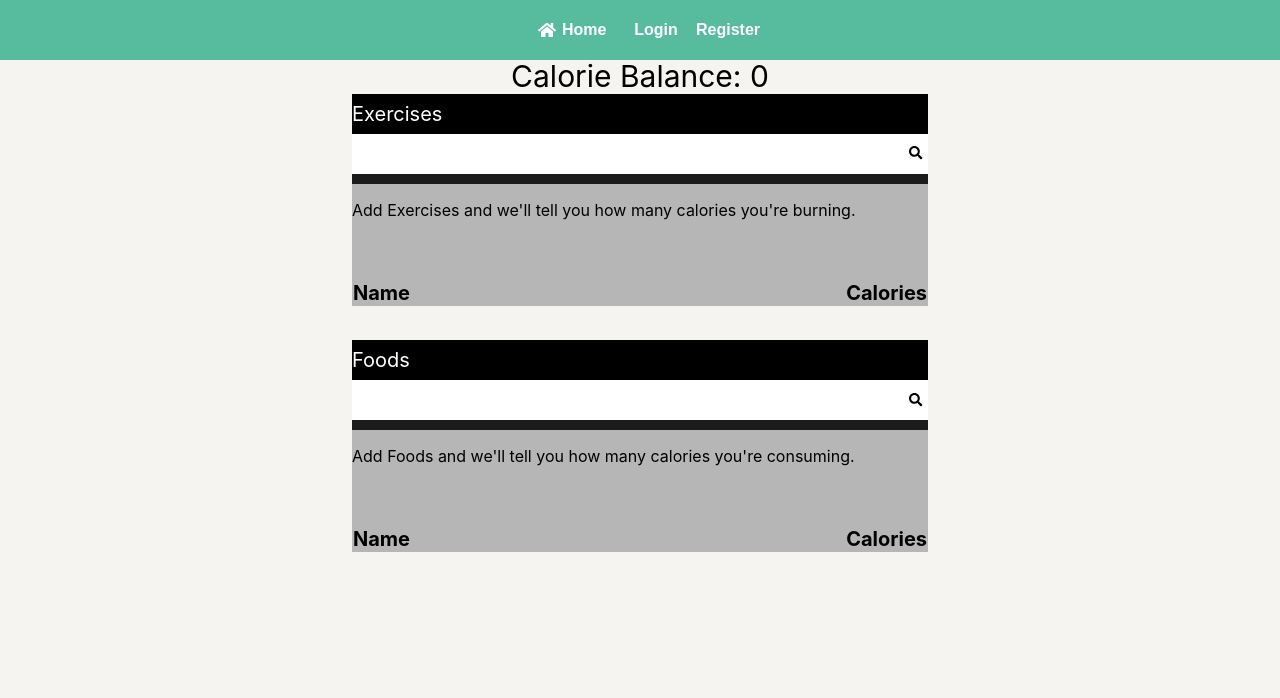
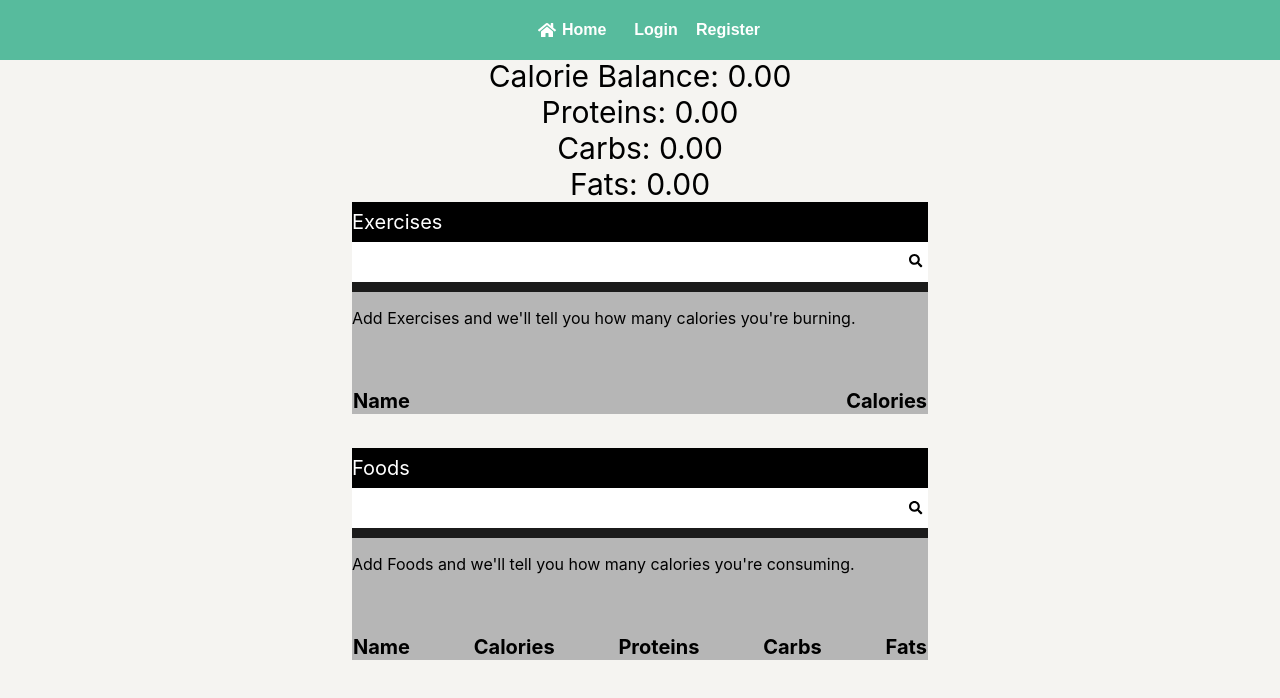
Before and after one commit to KostadinDinkov/HealthTracker, a React (Create React App) app in the folder health-tracker/: page /home in a window 1280 px wide. Shown: the top 698 px of the page. Built offline with nearby package versions, Linux system fonts and the light colour scheme.

Commit message:
added proteins, carbs, fats to foods list

```diff
--- a/health-tracker/src/components/Homepage/Homepage.js
+++ b/health-tracker/src/components/Homepage/Homepage.js
@@ -31,6 +31,9 @@ class Homepage extends React.Component {
       foods_list:[],
       exercise_description:<p>Add Exercises and we'll tell you how many calories you're burning.</p>,
       caloric_balance:0,
+      proteins:0,
+      carbs:0,
+      fats:0,
       email:'',
       loggedIn:false
     }
@@ -55,10 +58,16 @@ class Homepage extends React.Component {
     .then(res =>
       {
         var balance = this.state.caloric_balance
+        var proteins = this.state.proteins
+        var carbs = this.state.carbs
+        var fats = this.state.fats
+
         var list = []
         for(const item of res){
           balance +=  parseFloat(item["nf_calories"])
-
+          proteins += parseFloat(item["nf_protein"])
+          carbs += parseFloat(item["nf_total_carbohydrate"])
+          fats += parseFloat(item["nf_total_fat"])
           list.push(
             <tr className="food-row" name={item["food_name"]} onClick={this.onPickSuggestion}>
           <td>
@@ -67,13 +76,24 @@ class Homepage extends React.Component {
           <td>
             {item["nf_calories"]}
           </td>
+          <td>
+            {item["nf_protein"]}
+          </td>
+          <td>
+            {item["nf_total_carbohydrate"]}
+          </td>
+          <td>
+            {item["nf_total_fat"]}
+          </td>
         </tr>
           )
         }
 
         this.setState({foods_list : list});
         this.setState({caloric_balance: balance})
-
+        this.setState({proteins:proteins})
+        this.setState({carbs:carbs})
+        this.setState({fats:fats})
       }
       )
     .catch(error=>{console.error(error)})
@@ -162,18 +182,37 @@ class Homepage extends React.Component {
   addFood(){
       var updated_foods_list = [...this.state.foods_list]
       updated_foods_list.push(
-        <tr className="food-row" name={document.getElementById('food-name').getAttribute('val')} onClick={this.onPickSuggestion}>
+        <tr className="food-row" name={this.state.food_details["food_name"]} onClick={this.onPickSuggestion}>
           <td>
-            {document.getElementById('food-name').getAttribute('val')}
+            {this.state.food_details["food_name"]}
           </td>
           <td>
-            {document.getElementById('food-calories').getAttribute('val')}
+            {this.state.food_details["nf_calories"]}
+          </td>
+          <td>
+            {this.state.food_details["nf_protein"]}
+          </td>
+          <td>
+            {this.state.food_details["nf_total_carbohydrate"]}
+          </td>
+          <td>
+            {this.state.food_details["nf_total_fat"]}
           </td>
         </tr>
       )
       var balance = this.state.caloric_balance
-      balance +=  parseFloat(document.getElementById('food-calories').getAttribute('val'))
+      var proteins = this.state.proteins
+      var carbs = this.state.carbs
+      var fats = this.state.fats
+
+      balance +=  parseFloat(this.state.food_details["nf_calories"])
+      proteins += parseFloat(this.state.food_details["nf_protein"])
+      carbs += parseFloat(this.state.food_details["nf_total_carbohydrate"])
+      fats += parseFloat(this.state.food_details["nf_total_fat"])
       this.setState({caloric_balance: balance})
+      this.setState({proteins:proteins})
+      this.setState({carbs:carbs})
+      this.setState({fats:fats})
       this.setState({foods_list:updated_foods_list})
 
       if(this.state.loggedIn === true){
@@ -415,7 +454,13 @@ class Homepage extends React.Component {
   render() {
     return (
       <div className="Homepage">
-        <span className="caloric-balance">Calorie Balance: {this.state.caloric_balance}</span>
+        <span className="caloric-balance">Calorie Balance: {this.state.caloric_balance.toFixed(2)}</span>
+        <span className="caloric-balance">Proteins: {this.state.proteins.toFixed(2)}</span>
+        <span className="caloric-balance">Carbs: {this.state.carbs.toFixed(2)}</span>
+        <span className="caloric-balance">Fats: {this.state.fats.toFixed(2)}</span>
+
+
+
         <div className="exercises">
           <div className="exercise-header">
             <div className="header-title">
@@ -477,6 +522,15 @@ class Homepage extends React.Component {
                 <th>
                   Calories
                 </th>
+                <th>
+                  Proteins
+                </th>
+                <th>
+                  Carbs
+                </th>
+                <th>
+                  Fats
+                </th>
               </tr>
               {this.state.foods_list}
           </table>
```
